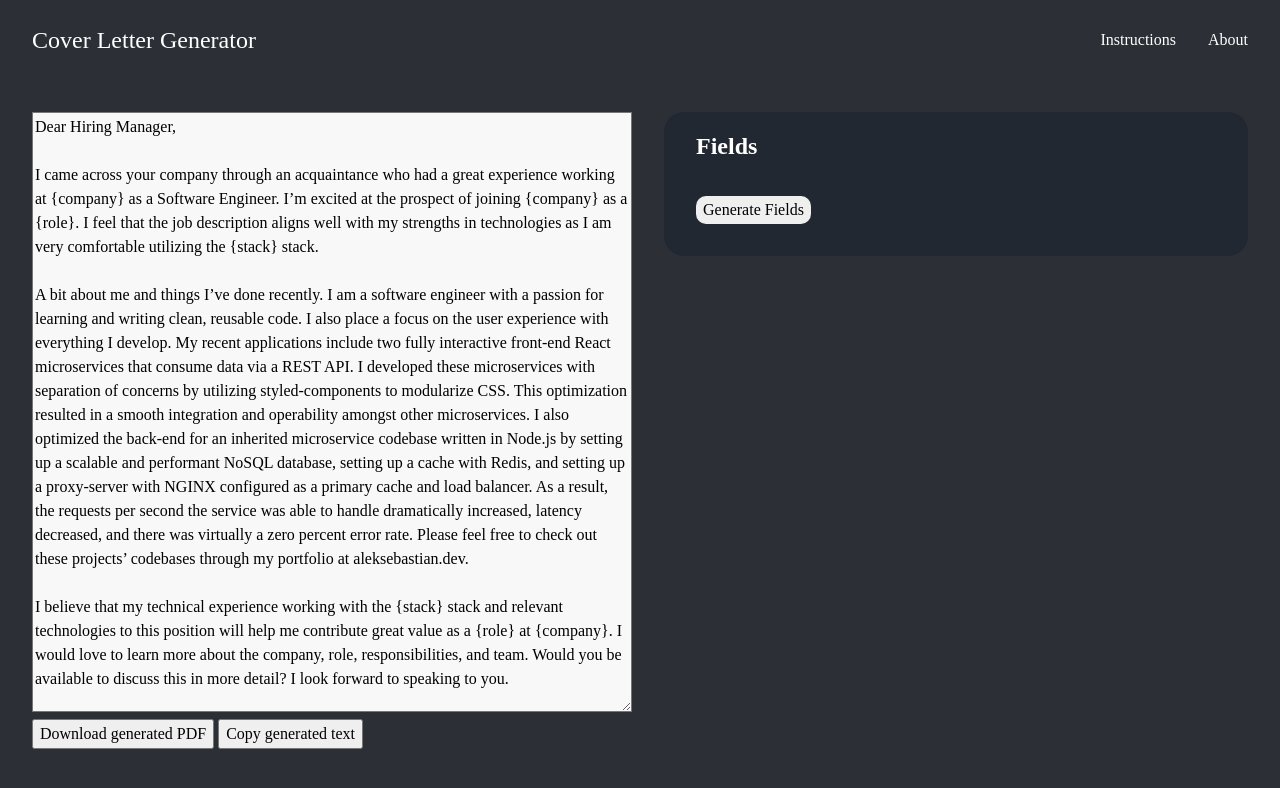
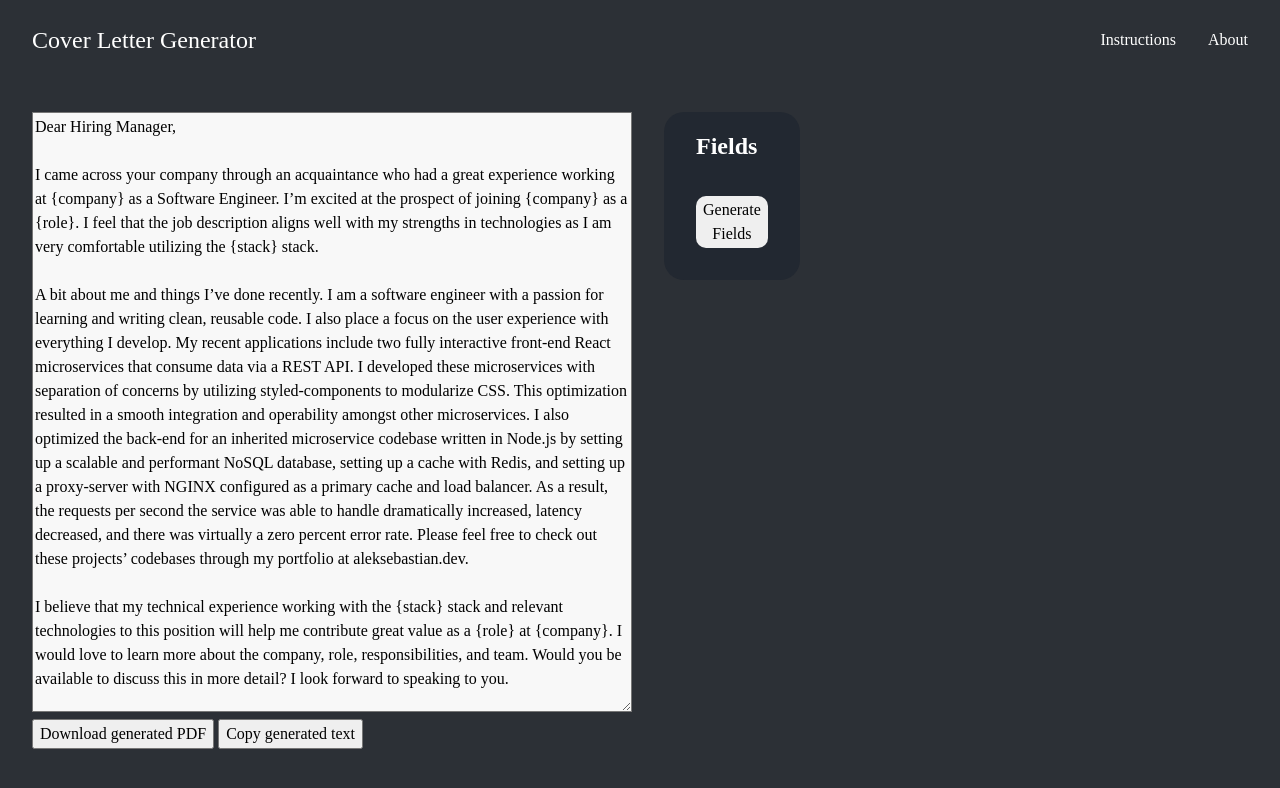
Before and after one commit to aleksebastian/cover-letter-generator, a Svelte app: page / in a window 1280 px wide. Shown: the top 788 px of the page. Built offline with nearby package versions, Linux system fonts and the light colour scheme.

Commit message:
Updated grid layout

```diff
--- a/src/App.svelte
+++ b/src/App.svelte
@@ -13,7 +13,7 @@
 <style>
 	.container {
 		display: grid;
-		grid-template-columns: repeat(2, 1fr);
+		grid-template-columns: repeat(8, 1fr);
 		padding: 2rem;
 		gap: 2rem;
 	}
```
